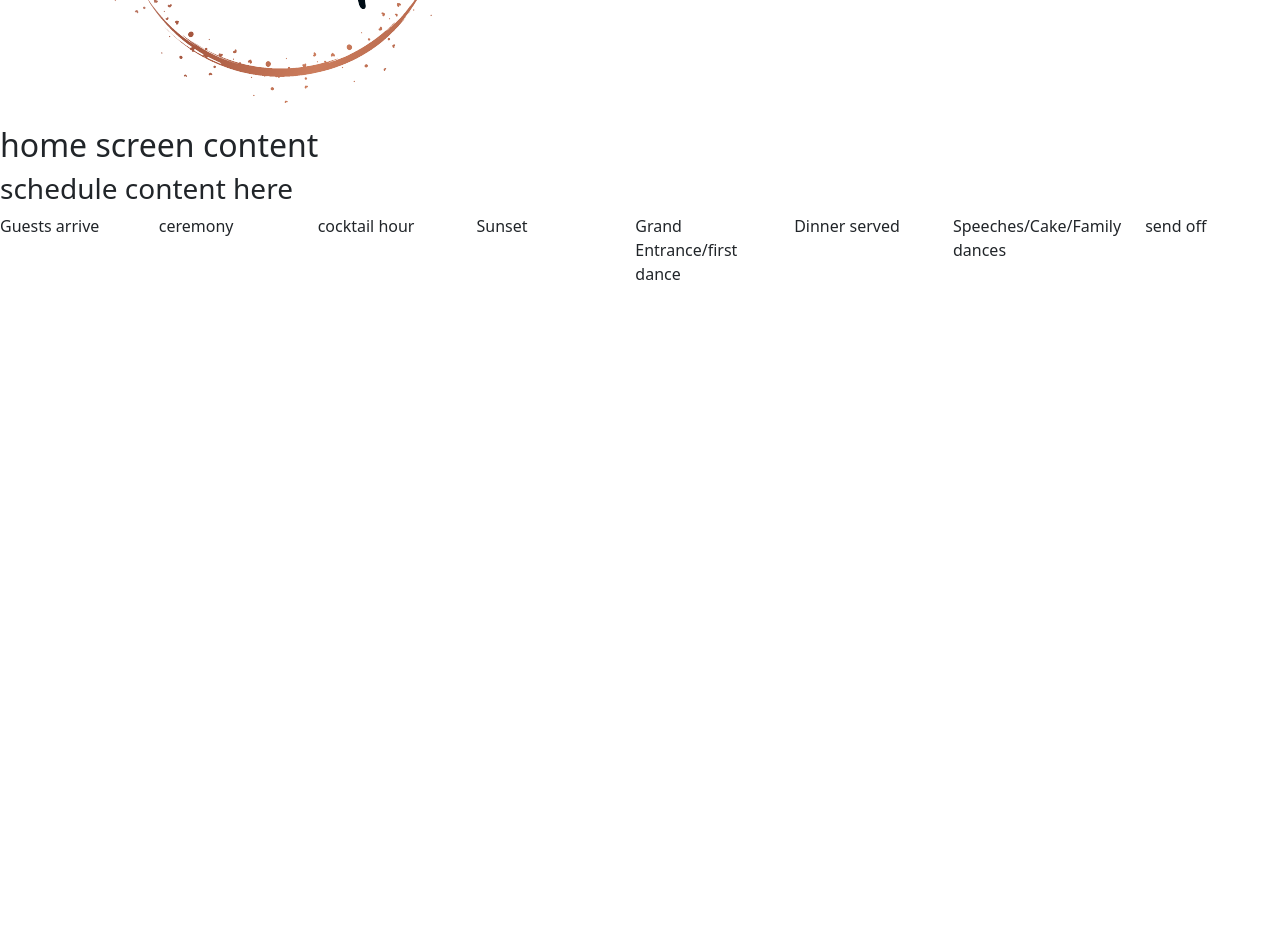
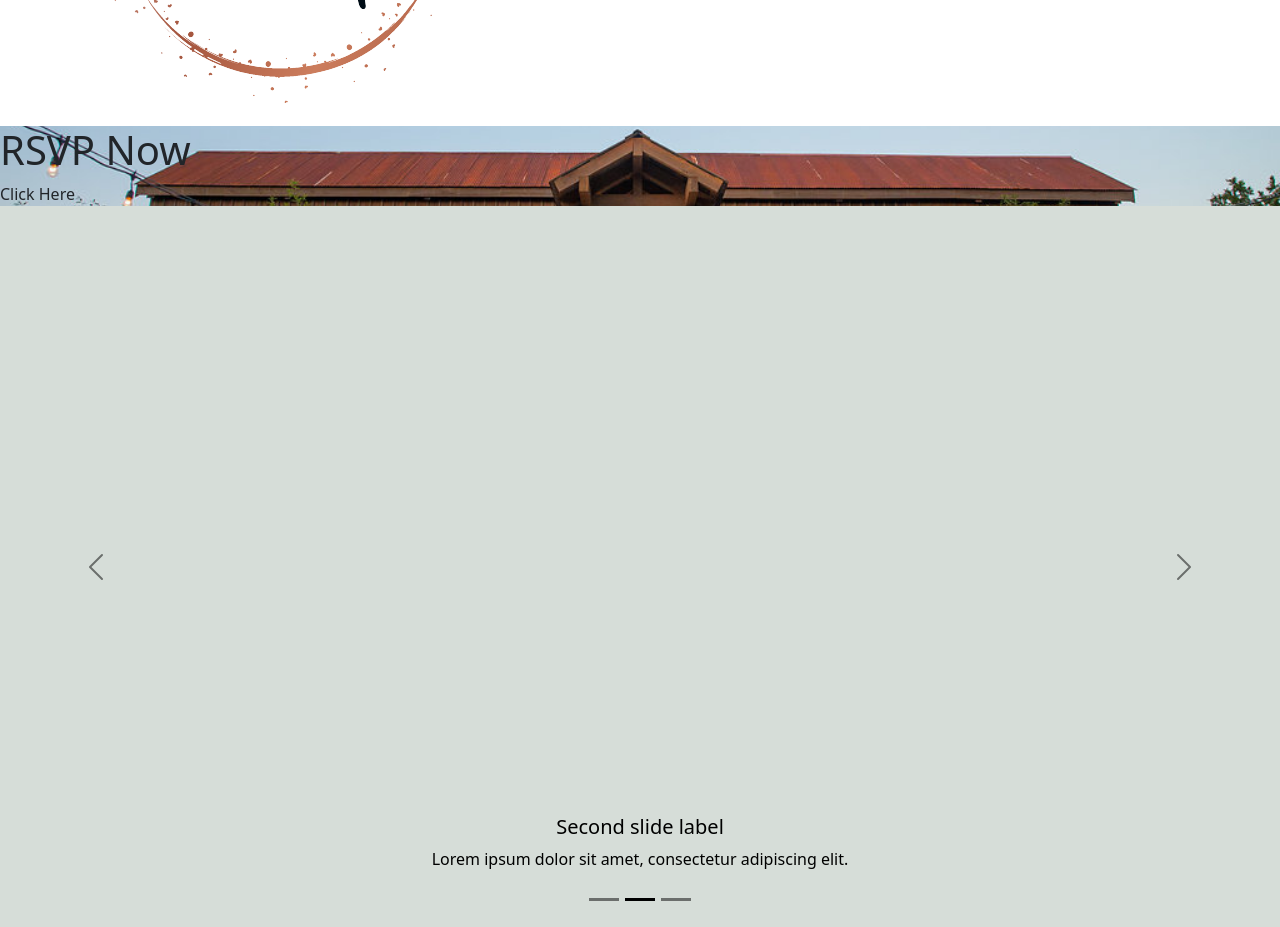
Before and after one commit to Chrisdwoodby/agreenwedding, a React app: page / in a window 1280 px wide. Shown: the part 300-1227 px from the top of the page. Before the commit the page ends 800 px from the top, so only its background shows below. Built offline with nearby package versions, Linux system fonts and the light colour scheme; the HTML template or start-up script is replaced by a standard one.

Commit message:
home page design phase 1 complete

```diff
--- a/client/Home.jsx
+++ b/client/Home.jsx
@@ -1,25 +1,55 @@
 import React, {useState} from 'react';
 import Row from 'react-bootstrap/Row';
 import Col from 'react-bootstrap/Col';
+import Carousel from 'react-bootstrap/Carousel';
+import background from '../media/background.png';
+import wedding from '../media/wedding.jpeg'
 
 const Home = function(props) {
     return (
       <div class="home">
-        <div class="banner">
-          <h2>home screen content</h2>
+        <div style={{backgroundImage: `url(${wedding})`, backgroundPosition: 'center', backgroundSize: 'cover', backgroundRepeat: 'no-repeat'}} class="banner">
+          <div class="rsvp-content">
+            <h1>RSVP Now</h1>
+            <a>Click Here</a>
+          </div>
         </div>
         <div class="timeline">
-          <h3>schedule content here</h3>
-          <Row>
-            <Col>Guests arrive</Col>
-            <Col>ceremony</Col>
-            <Col>cocktail hour</Col>
-            <Col>Sunset</Col>
-            <Col>Grand Entrance/first dance</Col>
-            <Col>Dinner served</Col>
-            <Col>Speeches/Cake/Family dances </Col>
-            <Col>send off</Col>
-          </Row>
+          <Carousel variant="dark">
+            <Carousel.Item>
+              <img
+              className="d-block w-100"
+              src={background}
+              alt="First slide"
+              />
+              <Carousel.Caption>
+                <h5>First slide label</h5>
+                <p>Nulla vitae elit libero, a pharetra augue mollis interdum.</p>
+              </Carousel.Caption>
+            </Carousel.Item>
+            <Carousel.Item>
+              <img
+              className="d-block w-100"
+              src={background}
+              alt="Second slide"
+              />
+              <Carousel.Caption>
+                <h5>Second slide label</h5>
+                <p>Lorem ipsum dolor sit amet, consectetur adipiscing elit.</p>
+              </Carousel.Caption>
+            </Carousel.Item>
+            <Carousel.Item>
+              <img
+                className="d-block w-100"
+                src={background}
+                alt="Third slide"
+              />
+              <Carousel.Caption>
+                <h5>Third slide label</h5>
+                <p>Praesent commodo cursus magna, vel scelerisque nisl consectetur.</p>
+              </Carousel.Caption>
+            </Carousel.Item>
+          </Carousel>
         </div>
       </div>
     )
```
Also changed, not shown: media/background.png (added), media/wedding.jpeg (added), 4 other files (tests, documents, lock files or other folders).
